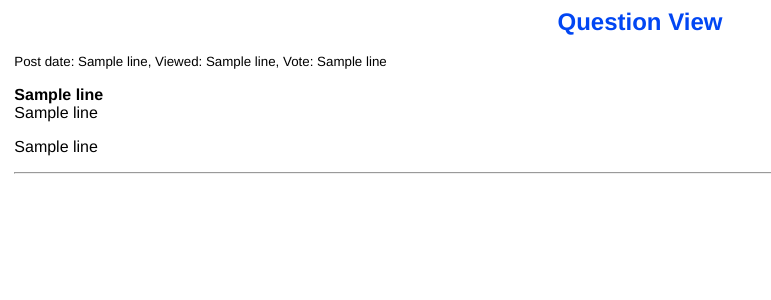
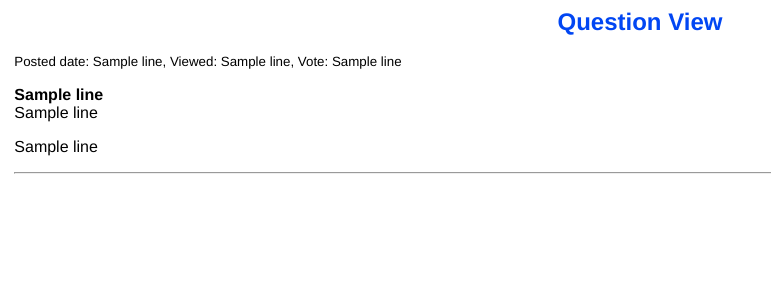
Before and after one commit to brzozasr/ask_mate, a Flask app: template templates/question.html in a window 1280 px wide. Shown: the top 300 px of the page, without its empty margins (0-771 px from the left). Run offline with Flask 2, Linux system fonts and the light colour scheme; the template is opened without the code that fills it: most values are stand-ins (such as "Sample title", 1, 10 or a date in 2020).

Commit message:
Update: question.html

```diff
--- a/templates/question.html
+++ b/templates/question.html
@@ -11,7 +11,7 @@
     <h2 class="title">Question View</h2>
     {% for line in quest_answers %}
         <div>
-            <p><small>Post date: {{ line[date_sub] }}, Viewed: {{ line[view] }}, Vote: {{ line[vote] }}</small></p>
+            <p><small>Posted date: {{ line[date_sub] }}, Viewed: {{ line[view] }}, Vote: {{ line[vote] }}</small></p>
             <p><strong>{{ line[title] }}</strong><br>
             {{ line[question] }}</p>
             <p>{{ line[image] }}</p>
```
